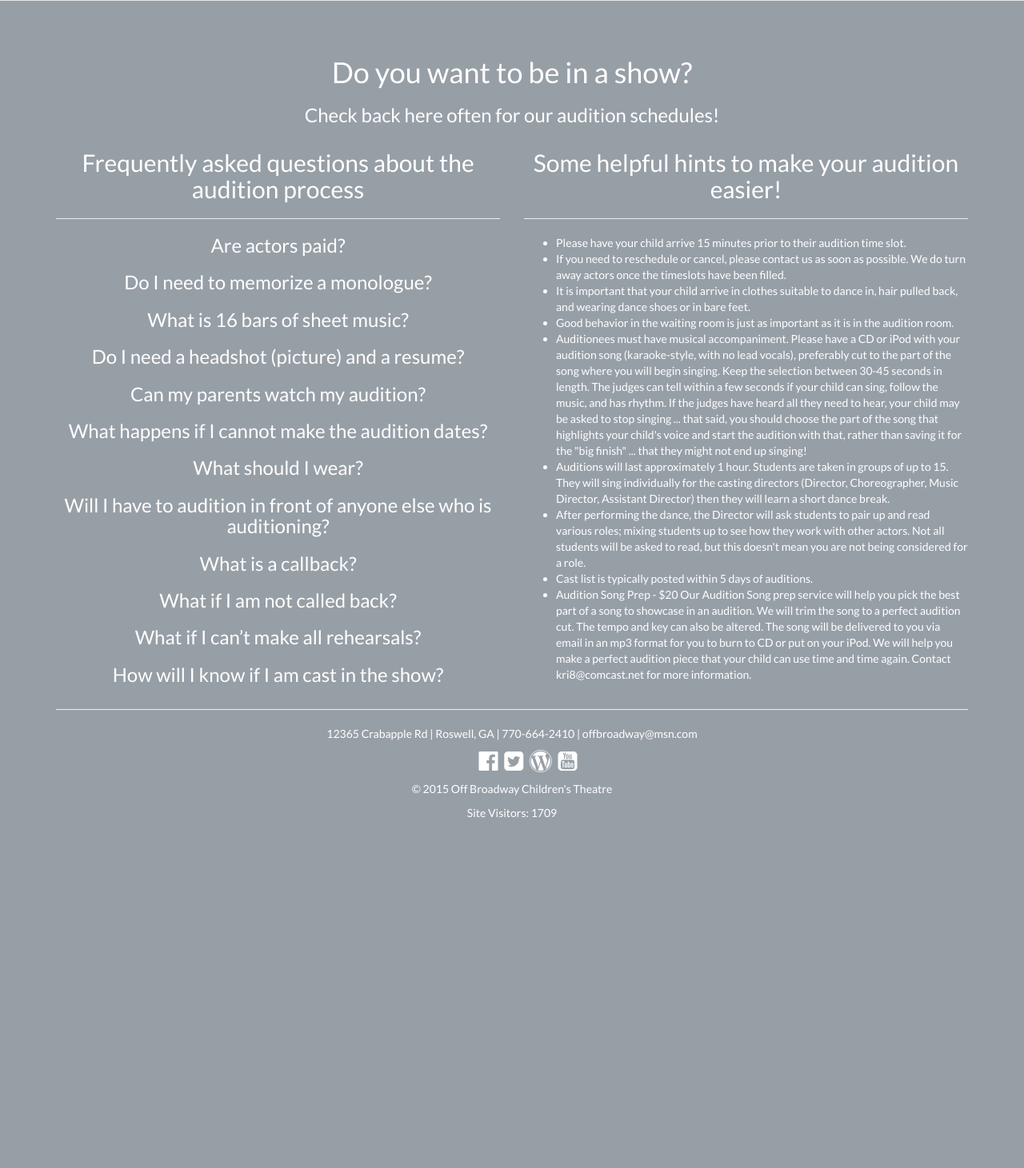
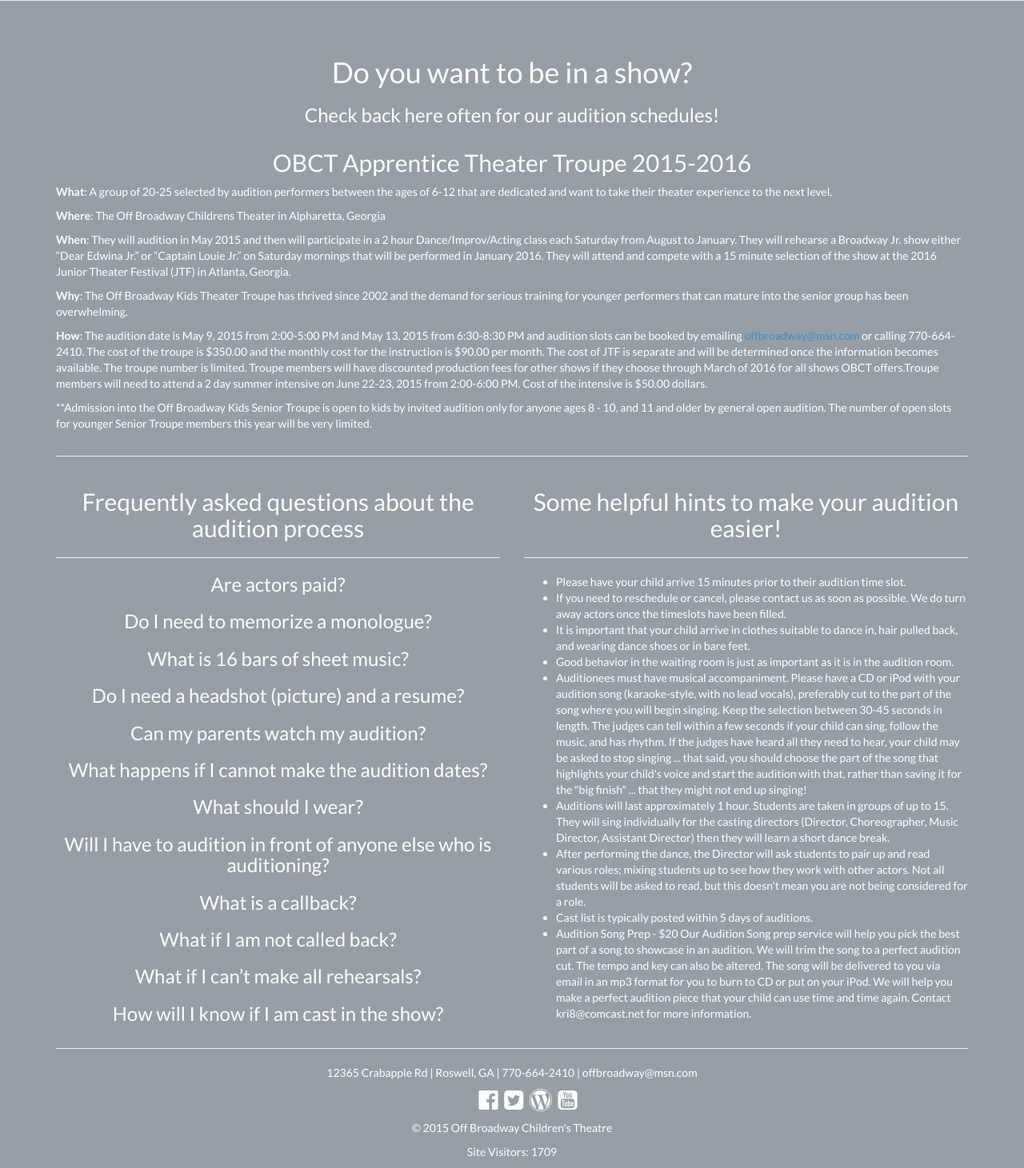
Before and after one commit to matthewtrask/off-broadway, a PHP site: page /auditions.php in a window 1280 px wide. Shown: the part 281-1742 px from the top of the page at 80% size. Before the commit the page ends 1303 px from the top, so only its background shows below. Run offline with PHP 8.4, Linux system fonts and the light colour scheme; some libraries are stand-ins or nearby versions.

Commit message:
updated the auditions page with new content

```diff
--- a/public/auditions.php
+++ b/public/auditions.php
@@ -8,6 +8,20 @@
 				<h3 class="text-center">Check back here often for our audition schedules!</h3>
 			</div>
 		</div>
+	</div>
+
+	<div class="container">
+		<div class="row">
+			<div class="col-xs-12 col-sm-12 col-md-12 col-lg-12">
+				<h2 class="text-center">OBCT Apprentice Theater Troupe 2015-2016</h2>
+				<p class="text-left"><b>What</b>: A group of 20-25  selected by audition performers between the ages of 6-12 that are dedicated and want to take their theater experience to the next level.</p>
+				<p class="text-left"><b>Where</b>: The Off Broadway Childrens Theater in Alpharetta, Georgia</p>
+				<p class="text-left"><b>When</b>: They will audition in May 2015 and then will participate in a 2 hour Dance/Improv/Acting class each Saturday from August to January. They will rehearse a Broadway Jr. show either “Dear Edwina Jr.” or “Captain Louie Jr.” on Saturday mornings that will be performed in January 2016. They will attend and compete with a 15 minute selection of the show at the 2016 Junior Theater Festival (JTF) in Atlanta, Georgia.</p>
+				<p class="text-left"><b>Why</b>: The Off Broadway Kids Theater Troupe has thrived since 2002 and the demand for serious training for younger performers that can mature into the senior group has been overwhelming.</p>
+				<p class="text-left"><b>How</b>: The audition date is May 9, 2015  from 2:00-5:00 PM  and May 13, 2015 from 6:30-8:30 PM and audition slots can be booked by emailing <a href="mailto:Offbroadway@msn.com?subject=OBD Troupe Information">offbroadway@msn.com</a> or calling 770-664-2410. The cost of the troupe is $350.00 and the monthly cost for the instruction is $90.00 per month. The cost of JTF is separate and will be determined once the information becomes available. The troupe number is limited. Troupe members will have discounted production fees for other shows if they choose through March of 2016 for all shows OBCT offers.Troupe members will need to attend a 2 day summer intensive on June 22-23, 2015 from 2:00-6:00 PM. Cost of the intensive is $50.00 dollars.</p>
+				<p class="text-left">**Admission into the Off Broadway Kids Senior Troupe is open to kids by invited audition only for anyone ages 8 - 10, and 11 and older by general open audition. The number of open slots for younger Senior Troupe members this year will be very limited.</p>
+			</div>
+		</div><hr />
 	</div>
 
 	<div class="container">
```
